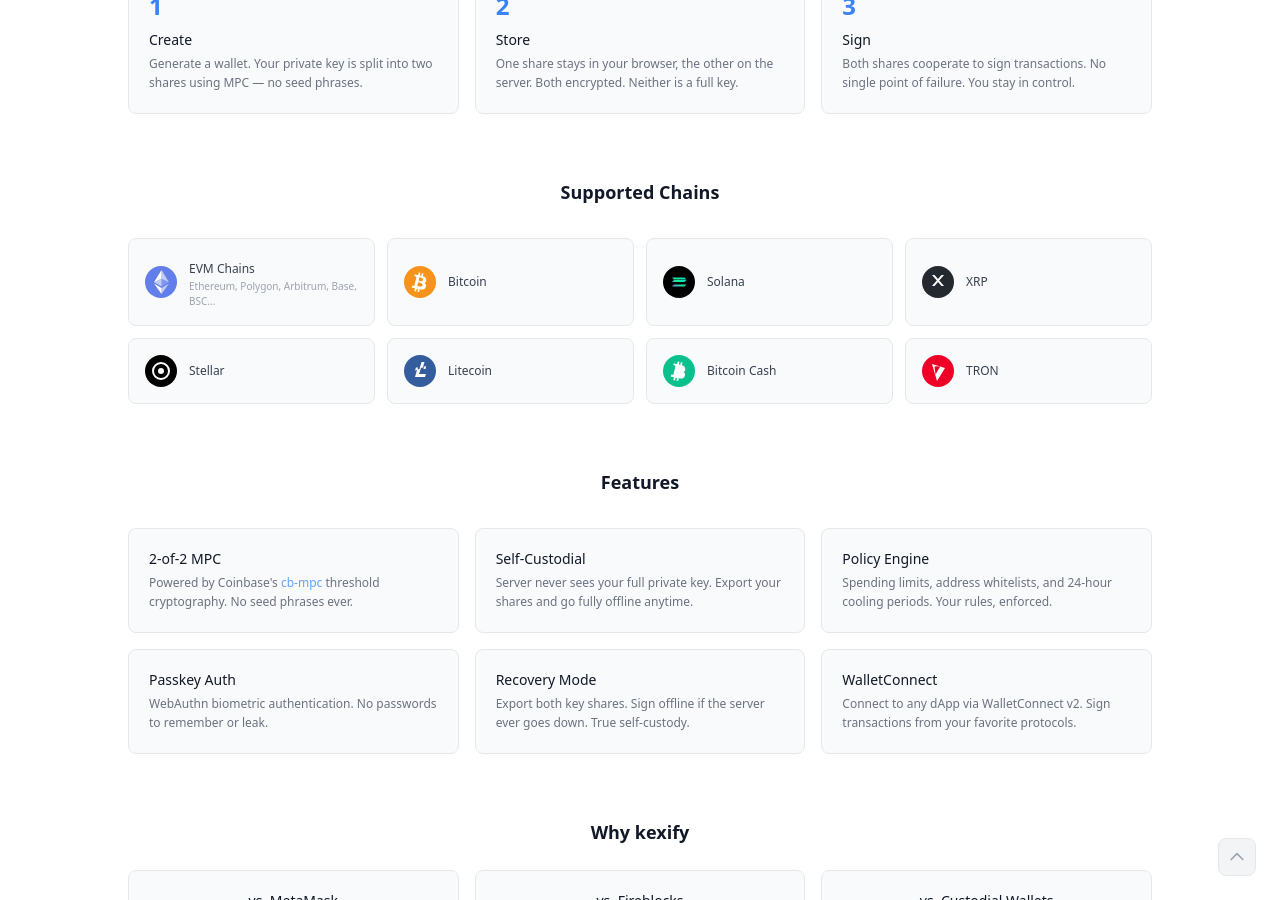
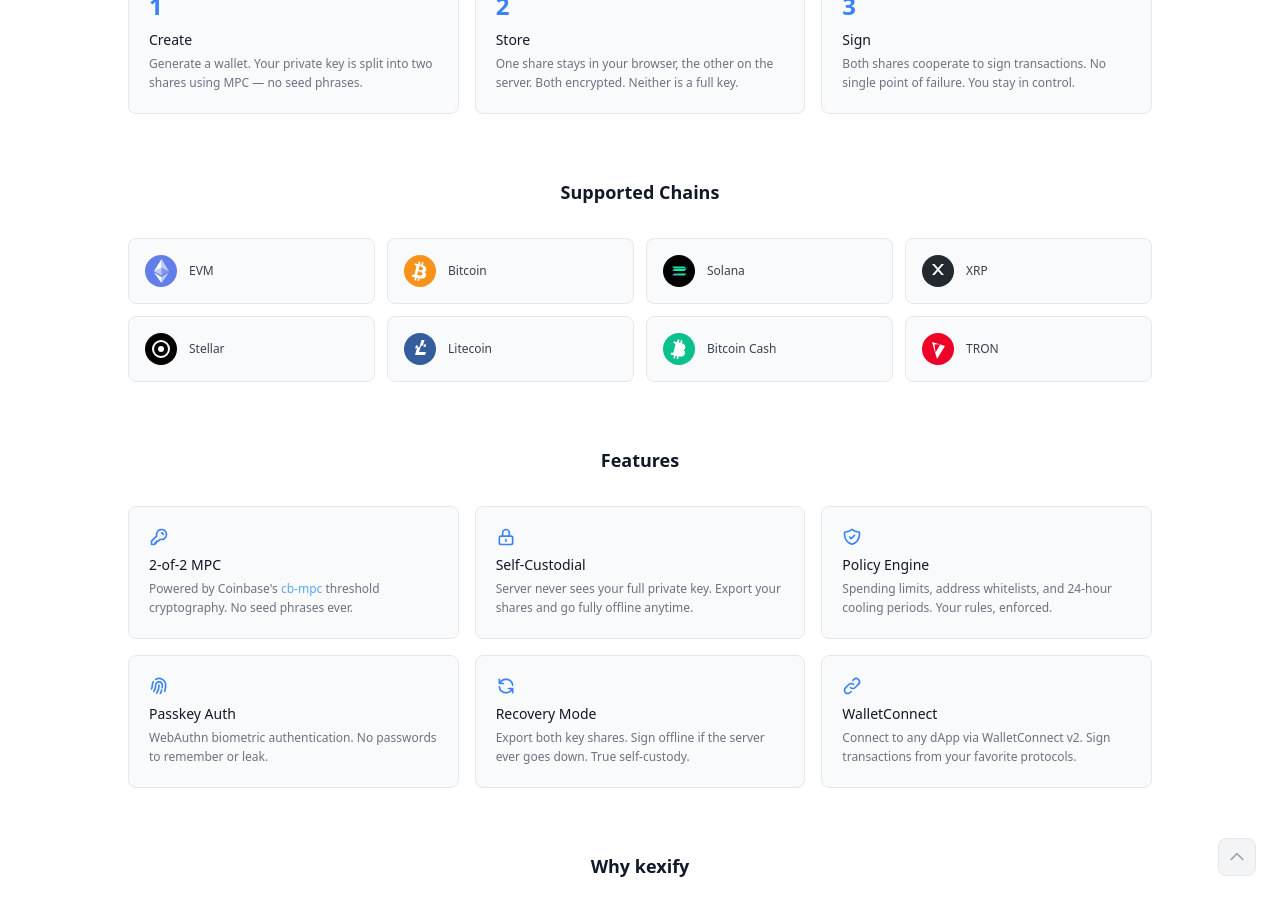
Before and after one commit to nguyenkha/kexify-home, a Jekyll site: the page built from index.html, in a window 1280 px wide and 900 px high, scrolled down 613 px. Built offline with Jekyll 4.4.1, drawn with Linux system fonts in a browser that asks for light colours; nearby versions of some CDN libraries.

Commit message:
feat: shorten EVM label, add Heroicon SVGs to feature cards

```diff
--- a/index.html
+++ b/index.html
@@ -62,10 +62,7 @@
       <!-- EVM Chains -->
       <div class="bg-surface-secondary border border-border-primary rounded-lg p-4 flex items-center gap-3 hover:scale-105 transition-transform">
         <svg class="w-8 h-8 flex-shrink-0" viewBox="0 0 32 32"><circle cx="16" cy="16" r="16" fill="#627EEA"/><path d="M16.5 4v8.87l7.5 3.35L16.5 4z" fill="#fff" fill-opacity=".6"/><path d="M16.5 4L9 16.22l7.5-3.35V4z" fill="#fff"/><path d="M16.5 21.97v6.03L24 17.62l-7.5 4.35z" fill="#fff" fill-opacity=".6"/><path d="M16.5 28V21.97L9 17.62l7.5 10.38z" fill="#fff"/><path d="M16.5 20.57l7.5-4.35-7.5-3.35v7.7z" fill="#fff" fill-opacity=".2"/><path d="M9 16.22l7.5 4.35v-7.7L9 16.22z" fill="#fff" fill-opacity=".6"/></svg>
-        <div>
-          <span class="text-xs font-medium dark:text-gray-300 text-gray-700">EVM Chains</span>
-          <span class="block text-[10px] dark:text-gray-500 text-gray-400">Ethereum, Polygon, Arbitrum, Base, BSC...</span>
-        </div>
+        <span class="text-xs font-medium dark:text-gray-300 text-gray-700">EVM</span>
       </div>
       <!-- Bitcoin -->
       <div class="bg-surface-secondary border border-border-primary rounded-lg p-4 flex items-center gap-3 hover:scale-105 transition-transform">
@@ -112,26 +109,32 @@
     <h2 class="text-lg font-semibold dark:text-white text-gray-900 text-center mb-8">Features</h2>
     <div class="grid grid-cols-1 sm:grid-cols-2 lg:grid-cols-3 gap-4">
       <div class="bg-surface-secondary border border-border-primary rounded-lg p-5">
+        <svg class="w-5 h-5 text-blue-500 mb-2" fill="none" stroke="currentColor" viewBox="0 0 24 24"><path stroke-linecap="round" stroke-linejoin="round" stroke-width="2" d="M15 7a2 2 0 012 2m4 0a6 6 0 01-7.743 5.743L11 17H9v2H7v2H4a1 1 0 01-1-1v-2.586a1 1 0 01.293-.707l5.964-5.964A6 6 0 1121 9z"/></svg>
         <h3 class="text-sm font-medium dark:text-white text-gray-900 mb-1">2-of-2 MPC</h3>
         <p class="text-xs dark:text-gray-400 text-gray-500 leading-relaxed">Powered by Coinbase's <a href="https://github.com/coinbase/cb-mpc" class="text-blue-400 hover:text-blue-300">cb-mpc</a> threshold cryptography. No seed phrases ever.</p>
       </div>
       <div class="bg-surface-secondary border border-border-primary rounded-lg p-5">
+        <svg class="w-5 h-5 text-blue-500 mb-2" fill="none" stroke="currentColor" viewBox="0 0 24 24"><path stroke-linecap="round" stroke-linejoin="round" stroke-width="2" d="M12 15v2m-6 4h12a2 2 0 002-2v-6a2 2 0 00-2-2H6a2 2 0 00-2 2v6a2 2 0 002 2zm10-10V7a4 4 0 00-8 0v4h8z"/></svg>
         <h3 class="text-sm font-medium dark:text-white text-gray-900 mb-1">Self-Custodial</h3>
         <p class="text-xs dark:text-gray-400 text-gray-500 leading-relaxed">Server never sees your full private key. Export your shares and go fully offline anytime.</p>
       </div>
       <div class="bg-surface-secondary border border-border-primary rounded-lg p-5">
+        <svg class="w-5 h-5 text-blue-500 mb-2" fill="none" stroke="currentColor" viewBox="0 0 24 24"><path stroke-linecap="round" stroke-linejoin="round" stroke-width="2" d="M9 12l2 2 4-4m5.618-4.016A11.955 11.955 0 0112 2.944a11.955 11.955 0 01-8.618 3.04A12.02 12.02 0 003 9c0 5.591 3.824 10.29 9 11.622 5.176-1.332 9-6.03 9-11.622 0-1.042-.133-2.052-.382-3.016z"/></svg>
         <h3 class="text-sm font-medium dark:text-white text-gray-900 mb-1">Policy Engine</h3>
         <p class="text-xs dark:text-gray-400 text-gray-500 leading-relaxed">Spending limits, address whitelists, and 24-hour cooling periods. Your rules, enforced.</p>
       </div>
       <div class="bg-surface-secondary border border-border-primary rounded-lg p-5">
+        <svg class="w-5 h-5 text-blue-500 mb-2" fill="none" stroke="currentColor" viewBox="0 0 24 24"><path stroke-linecap="round" stroke-linejoin="round" stroke-width="2" d="M12 11c0 3.517-1.009 6.799-2.753 9.571m-3.44-2.04l.054-.09A13.916 13.916 0 008 11a4 4 0 118 0c0 1.017-.07 2.019-.203 3m-2.118 6.844A21.88 21.88 0 0015.171 17m3.839 1.132c.645-2.266.99-4.659.99-7.132A8 8 0 008 4.07M3 15.364c.64-1.319 1-2.8 1-4.364 0-1.457.39-2.823 1.07-4"/></svg>
         <h3 class="text-sm font-medium dark:text-white text-gray-900 mb-1">Passkey Auth</h3>
         <p class="text-xs dark:text-gray-400 text-gray-500 leading-relaxed">WebAuthn biometric authentication. No passwords to remember or leak.</p>
       </div>
       <div class="bg-surface-secondary border border-border-primary rounded-lg p-5">
+        <svg class="w-5 h-5 text-blue-500 mb-2" fill="none" stroke="currentColor" viewBox="0 0 24 24"><path stroke-linecap="round" stroke-linejoin="round" stroke-width="2" d="M4 4v5h.582m15.356 2A8.001 8.001 0 004.582 9m0 0H9m11 11v-5h-.581m0 0a8.003 8.003 0 01-15.357-2m15.357 2H15"/></svg>
         <h3 class="text-sm font-medium dark:text-white text-gray-900 mb-1">Recovery Mode</h3>
         <p class="text-xs dark:text-gray-400 text-gray-500 leading-relaxed">Export both key shares. Sign offline if the server ever goes down. True self-custody.</p>
       </div>
       <div class="bg-surface-secondary border border-border-primary rounded-lg p-5">
+        <svg class="w-5 h-5 text-blue-500 mb-2" fill="none" stroke="currentColor" viewBox="0 0 24 24"><path stroke-linecap="round" stroke-linejoin="round" stroke-width="2" d="M13.828 10.172a4 4 0 00-5.656 0l-4 4a4 4 0 105.656 5.656l1.102-1.101m-.758-4.899a4 4 0 005.656 0l4-4a4 4 0 00-5.656-5.656l-1.1 1.1"/></svg>
         <h3 class="text-sm font-medium dark:text-white text-gray-900 mb-1">WalletConnect</h3>
         <p class="text-xs dark:text-gray-400 text-gray-500 leading-relaxed">Connect to any dApp via WalletConnect v2. Sign transactions from your favorite protocols.</p>
       </div>
```
Also changed, not shown: vi/index.html (+7 -4 lines).
